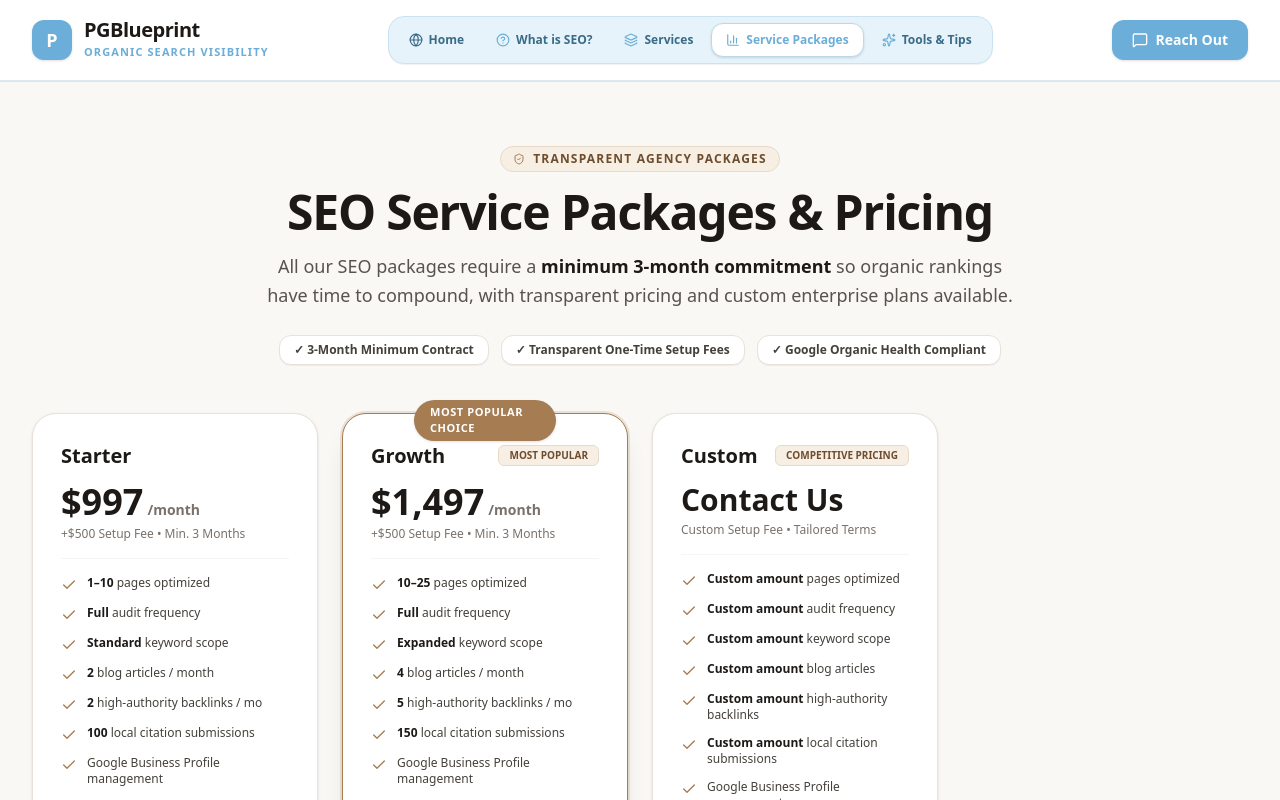
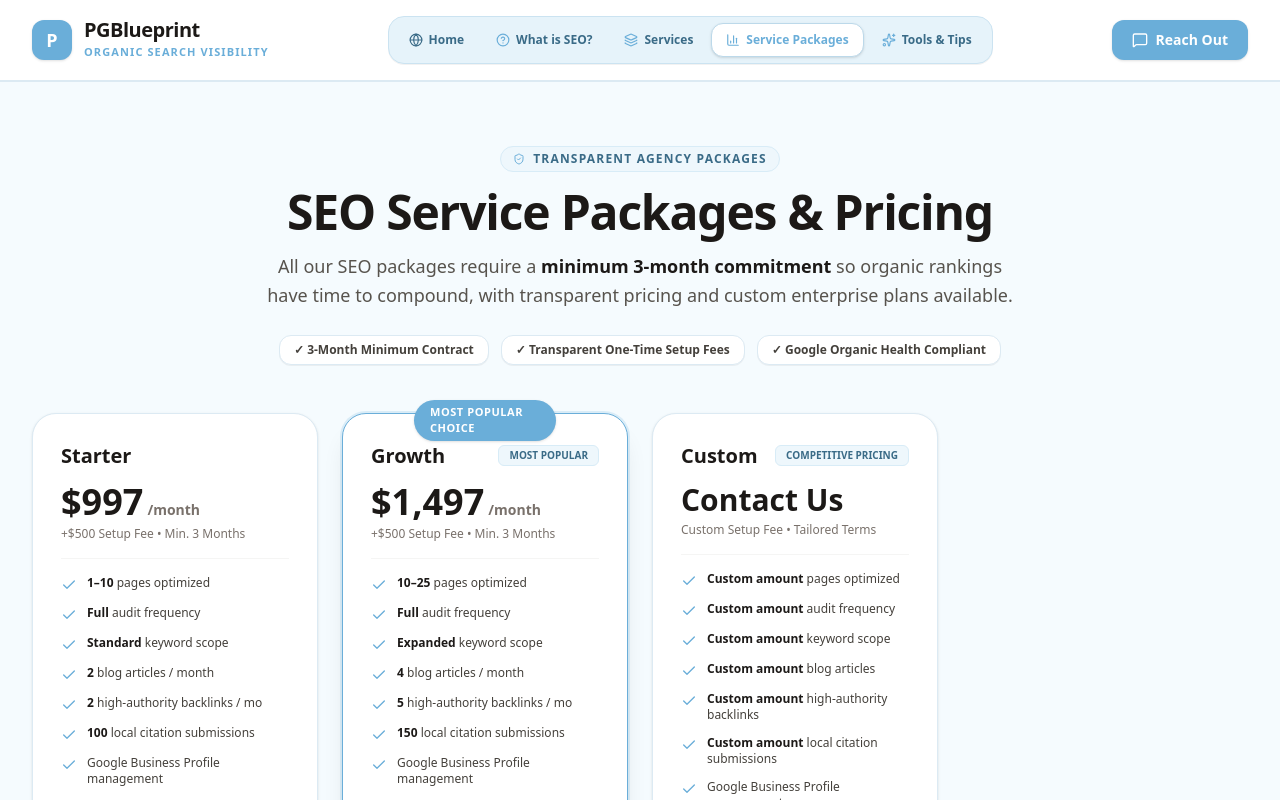
Before and after one commit to dara397/SEO-CRM, a React (Vite) app in the folder seo-digital-services 4/: page / in a window 1280 px wide. Both pictures are taken after a click on the button "Service Packages". Shown: the top 800 px of the page. Built offline with nearby package versions, Linux system fonts and the light colour scheme; no server answers.

Commit message:
Update PricingSection styles and colors

```diff
--- a/seo-digital-services 4/src/components/PricingSection.tsx
+++ b/seo-digital-services 4/src/components/PricingSection.tsx
@@ -15,13 +15,13 @@ export const PricingSection: React.FC<PricingSectionProps> = ({
   const [billingCycle] = useState<'monthly'>('monthly');
 
   return (
-    <section className="py-16 bg-[#faf8f5] text-stone-900 border-t border-[#e8e2d8]" id="pricing">
+    <section className="py-16 bg-[#f5fbfe] text-stone-900 border-t border-[#dceaf3]" id="pricing">
       <div className="max-w-7xl mx-auto px-4 sm:px-6 lg:px-8 space-y-12">
 
         {/* Header */}
         <div className="text-center max-w-3xl mx-auto space-y-4">
-          <div className="inline-flex items-center gap-2 px-3 py-1 rounded-full text-xs font-extrabold uppercase tracking-widest bg-[#f7efe3] text-[#6e4d2f] border border-[#e8dac8]">
-            <ShieldCheck className="w-3 h-3.5 text-[#a67c52]" />
+          <div className="inline-flex items-center gap-2 px-3 py-1 rounded-full text-xs font-extrabold uppercase tracking-widest bg-[#eef7fc] text-[#3a6b87] border border-[#d8ecf7]">
+            <ShieldCheck className="w-3 h-3.5 text-[#6aaed9]" />
             TRANSPARENT AGENCY PACKAGES
           </div>
 
@@ -34,13 +34,13 @@ export const PricingSection: React.FC<PricingSectionProps> = ({
           </p>
 
           <div className="pt-2 flex flex-wrap justify-center items-center gap-3 text-xs font-semibold">
-            <span className="bg-white px-3.5 py-1.5 rounded-xl border border-[#e8e2d8] text-stone-700 shadow-2xs">
+            <span className="bg-white px-3.5 py-1.5 rounded-xl border border-[#dceaf3] text-stone-700 shadow-2xs">
               ✓ 3-Month Minimum Contract
             </span>
-            <span className="bg-white px-3.5 py-1.5 rounded-xl border border-[#e8e2d8] text-stone-700 shadow-2xs">
+            <span className="bg-white px-3.5 py-1.5 rounded-xl border border-[#dceaf3] text-stone-700 shadow-2xs">
               ✓ Transparent One-Time Setup Fees
             </span>
-            <span className="bg-white px-3.5 py-1.5 rounded-xl border border-[#e8e2d8] text-stone-700 shadow-2xs">
+            <span className="bg-white px-3.5 py-1.5 rounded-xl border border-[#dceaf3] text-stone-700 shadow-2xs">
               ✓ Google Organic Health Compliant
             </span>
           </div>
@@ -56,13 +56,13 @@ export const PricingSection: React.FC<PricingSectionProps> = ({
                 key={plan.id}
                 className={`relative bg-white rounded-3xl p-6 sm:p-7 flex flex-col justify-between border transition-all duration-200 ${
                   isPopular
-                    ? 'border-[#a67c52] shadow-xl ring-2 ring-[#a67c52]/20'
-                    : 'border-[#e8e2d8] shadow-sm hover:shadow-md'
+                    ? 'border-[#6aaed9] shadow-xl ring-2 ring-[#6aaed9]/20'
+                    : 'border-[#dceaf3] shadow-sm hover:shadow-md'
                 }`}
               >
                 {/* Popular / Recommended Badge */}
                 {isPopular && (
-                  <div className="absolute -top-3.5 left-1/2 -translate-x-1/2 bg-[#a67c52] text-white text-[11px] font-extrabold uppercase tracking-wider px-4 py-1 rounded-full shadow-sm">
+                  <div className="absolute -top-3.5 left-1/2 -translate-x-1/2 bg-[#6aaed9] text-white text-[11px] font-extrabold uppercase tracking-wider px-4 py-1 rounded-full shadow-sm">
                     Most Popular Choice
                   </div>
                 )}
@@ -72,7 +72,7 @@ export const PricingSection: React.FC<PricingSectionProps> = ({
                   <div className="flex items-center justify-between gap-2 mb-3">
                     <h3 className="text-xl font-black text-stone-900">{plan.name}</h3>
                     {plan.badge && (
-                      <span className="text-[10px] font-bold bg-[#f7efe3] text-[#6e4d2f] px-2.5 py-0.5 rounded-md border border-[#e8dac8]">
+                      <span className="text-[10px] font-bold bg-[#eef7fc] text-[#3a6b87] px-2.5 py-0.5 rounded-md border border-[#d8ecf7]">
                         {plan.badge}
                       </span>
                     )}
@@ -105,22 +105,22 @@ export const PricingSection: React.FC<PricingSectionProps> = ({
                   {/* Core Features List */}
                   <div className="space-y-3 text-xs text-stone-700 font-medium mb-6">
                     <div className="flex items-start gap-2.5">
-                      <Check className="w-4 h-4 text-[#a67c52] shrink-0 mt-0.5" />
+                      <Check className="w-4 h-4 text-[#6aaed9] shrink-0 mt-0.5" />
                       <span><strong className="text-stone-900">{plan.pages}</strong> pages optimized</span>
                     </div>
 
                     <div className="flex items-start gap-2.5">
-                      <Check className="w-4 h-4 text-[#a67c52] shrink-0 mt-0.5" />
+                      <Check className="w-4 h-4 text-[#6aaed9] shrink-0 mt-0.5" />
                       <span><strong className="text-stone-900">{plan.websiteAudit}</strong> audit frequency</span>
                     </div>
 
                     <div className="flex items-start gap-2.5">
-                      <Check className="w-4 h-4 text-[#a67c52] shrink-0 mt-0.5" />
+                      <Check className="w-4 h-4 text-[#6aaed9] shrink-0 mt-0.5" />
                       <span><strong className="text-stone-900">{plan.keywordResearch}</strong> keyword scope</span>
                     </div>
 
                     <div className="flex items-start gap-2.5">
-                      <Check className="w-4 h-4 text-[#a67c52] shrink-0 mt-0.5" />
+                      <Check className="w-4 h-4 text-[#6aaed9] shrink-0 mt-0.5" />
                       <span>
                         {typeof plan.blogArticles === 'number' ? (
                           <><strong className="text-stone-900">{plan.blogArticles}</strong> blog articles / month</>
@@ -131,7 +131,7 @@ export const PricingSection: React.FC<PricingSectionProps> = ({
                     </div>
 
                     <div className="flex items-start gap-2.5">
-                      <Check className="w-4 h-4 text-[#a67c52] shrink-0 mt-0.5" />
+                      <Check className="w-4 h-4 text-[#6aaed9] shrink-0 mt-0.5" />
                       <span>
                         {typeof plan.backlinks === 'number' ? (
                           <><strong className="text-stone-900">{plan.backlinks}</strong> high-authority backlinks / mo</>
@@ -142,7 +142,7 @@ export const PricingSection: React.FC<PricingSectionProps> = ({
                     </div>
 
                     <div className="flex items-start gap-2.5">
-                      <Check className="w-4 h-4 text-[#a67c52] shrink-0 mt-0.5" />
+                      <Check className="w-4 h-4 text-[#6aaed9] shrink-0 mt-0.5" />
                       <span>
                         {typeof plan.localCitations === 'number' ? (
                           <><strong className="text-stone-900">{plan.localCitations}</strong> local citation submissions</>
@@ -154,20 +154,20 @@ export const PricingSection: React.FC<PricingSectionProps> = ({
 
                     {plan.businessProfile && (
                       <div className="flex items-start gap-2.5">
-                        <Check className="w-4 h-4 text-[#a67c52] shrink-0 mt-0.5" />
+                        <Check className="w-4 h-4 text-[#6aaed9] shrink-0 mt-0.5" />
                         <span>Google Business Profile management</span>
                       </div>
                     )}
 
                     {plan.reviewFunnel && (
                       <div className="flex items-start gap-2.5">
-                        <Check className="w-4 h-4 text-[#a67c52] shrink-0 mt-0.5" />
+                        <Check className="w-4 h-4 text-[#6aaed9] shrink-0 mt-0.5" />
                         <span>Google Review Generation Funnel</span>
                       </div>
                     )}
 
                     <div className="flex items-start gap-2.5">
-                      <Check className="w-4 h-4 text-[#a67c52] shrink-0 mt-0.5" />
+                      <Check className="w-4 h-4 text-[#6aaed9] shrink-0 mt-0.5" />
                       <span>{plan.monthlyReporting}</span>
                     </div>
                   </div>
@@ -185,7 +185,7 @@ export const PricingSection: React.FC<PricingSectionProps> = ({
                     }
                     className={`w-full font-extrabold text-sm py-3 px-4 rounded-xl shadow-xs transition-all flex items-center justify-center gap-2 ${
                       isPopular
-                        ? 'bg-[#a67c52] hover:bg-[#8e653d] text-white'
+                        ? 'bg-[#6aaed9] hover:bg-[#4f97c6] text-white'
                         : 'bg-stone-900 hover:bg-stone-800 text-white'
                     }`}
                   >
@@ -204,7 +204,7 @@ export const PricingSection: React.FC<PricingSectionProps> = ({
         </div>
 
         {/* Add-On Services Block (Reach Out option instead of Add to Plan) */}
-        <div className="bg-white border border-[#e8e2d8] rounded-3xl p-6 sm:p-8 space-y-6 shadow-sm">
+        <div className="bg-white border border-[#dceaf3] rounded-3xl p-6 sm:p-8 space-y-6 shadow-sm">
           <div className="flex flex-col md:flex-row justify-between items-start md:items-center gap-4 border-b border-stone-100 pb-4">
             <div>
               <h3 className="text-xl font-black text-stone-900">Custom SEO Add-On Upgrades</h3>
@@ -214,7 +214,7 @@ export const PricingSection: React.FC<PricingSectionProps> = ({
             </div>
             <button
               onClick={() => onOpenReachOut('Custom Add-On Package Inquiry')}
-              className="bg-[#f7efe3] hover:bg-[#ebdcc8] text-[#6e4d2f] font-bold text-xs px-4 py-2 rounded-xl border border-[#e8dac8] transition-colors shrink-0 flex items-center gap-2"
+              className="bg-[#eef7fc] hover:bg-[#daeef8] text-[#3a6b87] font-bold text-xs px-4 py-2 rounded-xl border border-[#d8ecf7] transition-colors shrink-0 flex items-center gap-2"
             >
               <MessageSquare className="w-3.5 h-3.5" />
               <span>Reach Out For Custom Add-Ons</span>
@@ -223,11 +223,11 @@ export const PricingSection: React.FC<PricingSectionProps> = ({
 
           <div className="grid grid-cols-1 md:grid-cols-2 lg:grid-cols-3 gap-4">
             {ADD_ONS.map((addon) => (
-              <div key={addon.id} className="bg-[#faf8f5] border border-[#e8e2d8] p-4 rounded-2xl flex flex-col justify-between space-y-3">
+              <div key={addon.id} className="bg-[#f5fbfe] border border-[#dceaf3] p-4 rounded-2xl flex flex-col justify-between space-y-3">
                 <div>
                   <div className="flex justify-between items-start gap-2 mb-1">
                     <span className="font-extrabold text-stone-900 text-sm">{addon.name}</span>
-                    <span className="text-xs font-black text-[#a67c52] bg-white px-2 py-0.5 rounded border border-[#e8dac8]">
+                    <span className="text-xs font-black text-[#6aaed9] bg-white px-2 py-0.5 rounded border border-[#d8ecf7]">
                       ${addon.price}/{addon.unit}
                     </span>
                   </div>
@@ -236,9 +236,9 @@ export const PricingSection: React.FC<PricingSectionProps> = ({
 
                 <button
                   onClick={() => onOpenReachOut(`Add-On Request: ${addon.name} ($${addon.price}/${addon.unit})`)}
-                  className="w-full bg-white hover:bg-stone-50 border border-[#e8e2d8] text-stone-800 text-xs font-bold py-2 rounded-xl transition-colors flex items-center justify-center gap-1.5 shadow-2xs"
+                  className="w-full bg-white hover:bg-stone-50 border border-[#dceaf3] text-stone-800 text-xs font-bold py-2 rounded-xl transition-colors flex items-center justify-center gap-1.5 shadow-2xs"
                 >
-                  <MessageSquare className="w-3.5 h-3.5 text-[#a67c52]" />
+                  <MessageSquare className="w-3.5 h-3.5 text-[#6aaed9]" />
                   <span>Reach Out About This</span>
                 </button>
               </div>
@@ -247,7 +247,7 @@ export const PricingSection: React.FC<PricingSectionProps> = ({
         </div>
 
         {/* Support Footer Banner */}
-        <div className="bg-[#f7efe3] border border-[#e8dac8] p-6 rounded-2xl flex flex-col sm:flex-row justify-between items-center gap-4 text-stone-800">
+        <div className="bg-[#eef7fc] border border-[#d8ecf7] p-6 rounded-2xl flex flex-col sm:flex-row justify-between items-center gap-4 text-stone-800">
           <div className="space-y-1 text-center sm:text-left">
             <div className="font-extrabold text-stone-900 text-sm">Need a custom enterprise quote or have specific questions?</div>
             <div className="text-xs text-stone-600">
@@ -257,7 +257,7 @@ export const PricingSection: React.FC<PricingSectionProps> = ({
 
           <button
             onClick={() => onOpenReachOut('General Sales Inquiry')}
-            className="bg-[#a67c52] hover:bg-[#8e653d] text-white font-extrabold text-xs px-6 py-3 rounded-xl shadow-xs transition-colors shrink-0"
+            className="bg-[#6aaed9] hover:bg-[#4f97c6] text-white font-extrabold text-xs px-6 py-3 rounded-xl shadow-xs transition-colors shrink-0"
           >
             Contact Sales Team
           </button>
```
